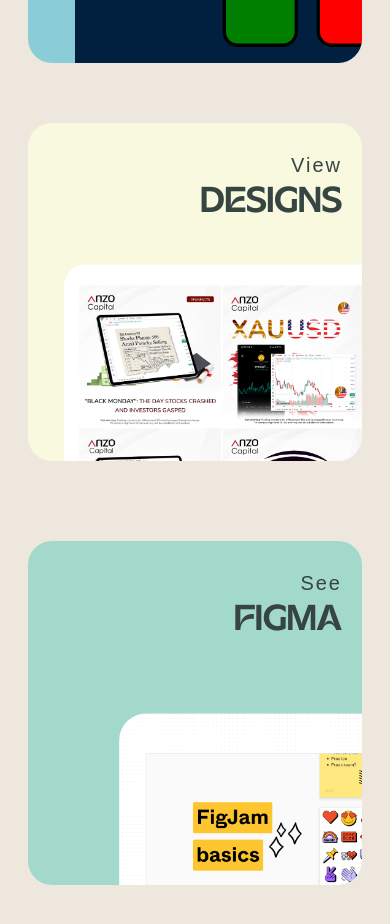
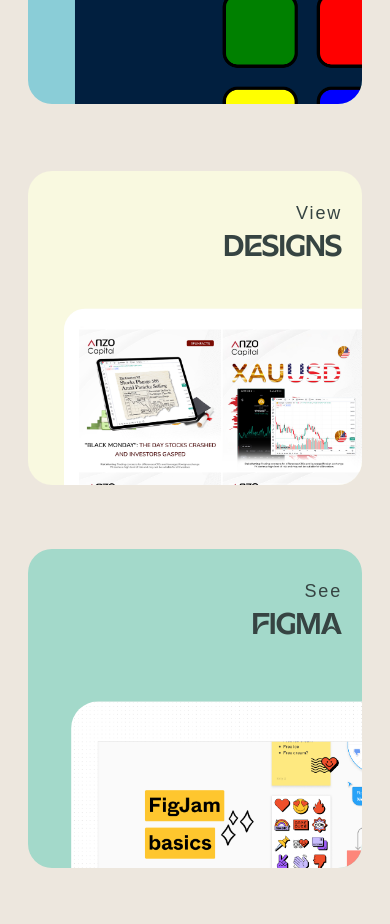
Before and after one commit to Kvngxel/Portfolio, a React (Vite) app in the folder portfolio/: page / in a window 390 px wide. Shown: the part 1000-1924 px from the top of the page. Built offline with nearby package versions, Linux system fonts and the light colour scheme.

Commit message:
Making bottom part and footer mobile responsive

```diff
--- a/portfolio/src/pages/Home/Home.jsx
+++ b/portfolio/src/pages/Home/Home.jsx
@@ -30,7 +30,7 @@
 
       <div>
         {/* Top Section */}
-        <div className="h-[80vh] md:flex relative mb-24 md:mb-0 py-10 px-2 md:px-4">
+        <div className="h-[80vh] md:flex relative mb-24 md:mb-0 pt-10 md:pb-10 px-2 md:px-4">
         {/* Top Left */}
           <Link to={''} target="_blank" className="flex md:w-[35%] h-[51%] md:h-[100%] hover:mt-1 bg-[#d094e5]
             hover:bg-[#dba1f1] group relative mx-5 rounded-3xl md:rounded-[70px] overflow-hidden
@@ -66,16 +66,16 @@
           </Link>
         </div>
         {/* Bottom Section */}
-        <div className="h-[80vh] md:flex relative md:py-10 px-4">
+        <div className="h-[80vh] md:flex relative pt-12 md:py-10 px-4">
           {/* Bottom Left */}
           <Link to={''} target="_blank" className="flex md:w-[65%] h-[50%] md:h-[100%] hover:mt-1 bg-[#F9F9E0]
               hover:bg-[#fafae3] group relative mx-3 md:mx-5 rounded-3xl md:rounded-[70px] overflow-hidden
-                transition-all duration-500 ease-in-out shadow-xs hover:shadow-lg mb-20 md:mb-0"
+                transition-all duration-500 ease-in-out shadow-xs hover:shadow-lg mb-[4rem] md:mb-0"
             >
             <div>
               <div className='mr-5 md:mr-12 mt-7 md:mt-10'>
-                <p className='flex justify-end text-[#364442] text-xl tracking-widest pb-1'>View</p>
-                <p className='flex justify-end font-acron text-[#364442] text-4xl'>DESIGNS</p>
+                <p className='flex justify-end text-[#364442] text-lg md:text-xl tracking-widest pb-1'>View</p>
+                <p className='flex justify-end font-acron text-[#364442] text-3xl md:text-4xl'>DESIGNS</p>
               </div>
               <img className='ml-24 mt-20 md:ml-52 md:mt-36 group-hover:mt-16 group-hover:md:mt-32 scale-[136%] rounded-2xl transition-all
                 duration-700 ease-in-out'
@@ -90,11 +90,11 @@
                 ease-in-out shadow-xs hover:shadow-lg"
           >
             <div>
-            <div className='mr-5 md:mr-12 mt-7 md:mt-10'>
-                <p className='flex justify-end text-[#364442] text-xl tracking-widest pb-1'>See</p>
-                <p className='flex justify-end font-acron text-[#364442] text-4xl'>FIGMA</p>
-              </div>
-              <img className='ml-52 mt-32 group-hover:mt-28 scale-[170%] rounded-2xl transition-all
+              <div className='mr-5 md:mr-12 mt-7 md:mt-10'>
+                  <p className='flex justify-end text-[#364442] text-lg md:text-xl tracking-widest pb-1'>See</p>
+                  <p className='flex justify-end font-acron text-[#364442] text-3xl md:text-4xl'>FIGMA</p>
+                </div>
+              <img className='ml-40 md:ml-52 mt-28 md:mt-32 group-hover:mt-24 md:group-hover:mt-28 scale-[170%] rounded-2xl transition-all
                 duration-700 ease-in-out'
                 src={figma} alt='Locale Image'
                 />
@@ -128,7 +128,8 @@
             </div>
           </Link>
           {/* Right */}
-          <Link to={''} target="_blank" className="flex md:w-[35%] h-[51%] md:h-[100%] hover:mt-1  bg-[#000000] hover:bg-[#1c1c1c]  group relative mx-3 md:mx-5
+          <Link to={''} target="_blank" className="flex md:w-[35%] h-[51%] md:h-[100%] hover:mt-1
+               bg-[#000000] hover:bg-[#1c1c1c]  group relative mx-3 md:mx-5
                 rounded-3xl md:rounded-[70px] overflow-hidden transition-all duration-50
                 ease-in-out shadow-xs hover:shadow-lg"
           >
@@ -137,7 +138,7 @@
                 <p className='flex justify-end text-[#ffffff] text-xl tracking-widest pb-1'>My</p>
                 <p className='flex justify-end font-acron text-[#ffffff] text-4xl'>WEB3</p>
               </div>
-              <img className='ml-52 mt-32 group-hover:mt-28 scale-[170%] rounded-2xl transition-all
+              <img className='ml-40 md:ml-52 mt-28 md:mt-32 group-hover:mt-24 md:group-hover:mt-28 scale-[170%] rounded-2xl transition-all
                 duration-700 ease-in-out'
                 src={figma} alt='Locale Image'
                 />
```
Also changed, not shown: portfolio/src/components/Footer.jsx (+7 -6 lines).
